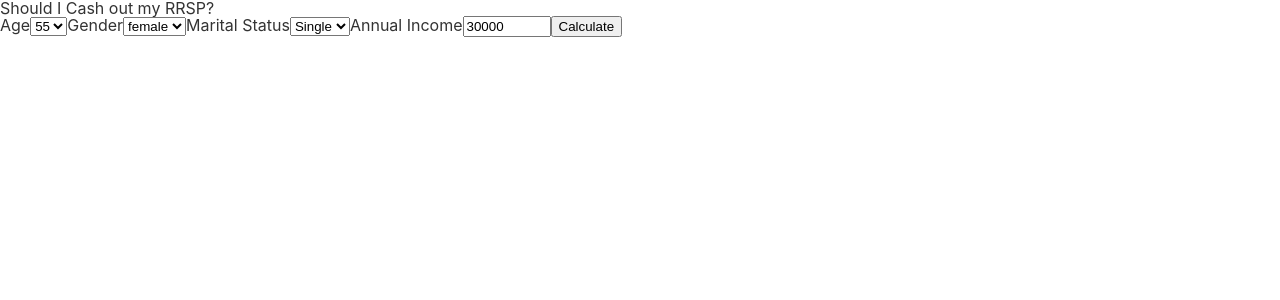
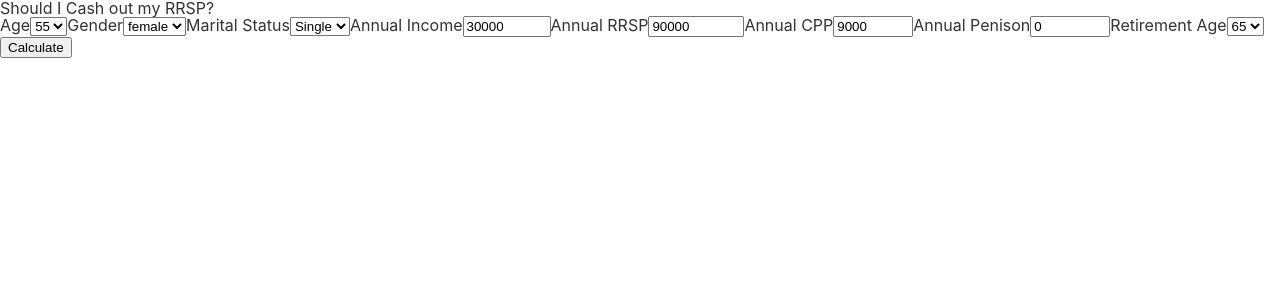
Before and after one commit to danielabar/can-rrsp-cashout, a React (Create React App) app: page / in a window 1280 px wide. Shown: the top 300 px of the page. Built offline with nearby package versions, Linux system fonts and the light colour scheme.

Commit message:
add remaining options

```diff
--- a/src/components/data-entry/data-entry.js
+++ b/src/components/data-entry/data-entry.js
@@ -5,6 +5,7 @@
   ageOptions,
   genderOptions,
   martialStatusOptions,
+  retirementAgeOptions,
 } from '../../lib/options';
 import './data-entry.css';
 
@@ -32,12 +33,24 @@
   ));
 }
 
+function createRetirementAgeSelection() {
+  return retirementAgeOptions.map(opt => (
+    <option key={opt.key} value={opt.value}>
+      {opt.label}
+    </option>
+  ));
+}
+
 class DataEntry extends Component {
   state = {
     age: config.DEFAULT_AGE,
     gender: config.DEFAULT_GENDER,
     maritalStatus: config.DEFAULT_MARITAL_STATUS,
     income: config.DEFAULT_INCOME,
+    rrsp: config.DEFAULT_RRSP,
+    cpp: config.DEFAULT_ANNUAL_CPP,
+    pension: config.DEFAULT_ANNUAL_PENSION,
+    retirementAge: config.DEFAULT_RETIREMENT_AGE,
   };
 
   update = field => evt => {
@@ -48,7 +61,16 @@
   };
 
   render() {
-    const { age, gender, maritalStatus, income } = this.state;
+    const {
+      age,
+      gender,
+      maritalStatus,
+      income,
+      rrsp,
+      cpp,
+      pension,
+      retirementAge,
+    } = this.state;
     return (
       <div className="data-entry">
         <form>
@@ -100,6 +122,58 @@
               max={config.MAX_INCOME}
             />
           </label>
+
+          <label htmlFor="rrsp">
+            Annual RRSP
+            <input
+              id="rrsp"
+              type="number"
+              name="rrsp"
+              value={rrsp}
+              onChange={this.update('rrsp')}
+              min={config.MIN_RRSP}
+              max={config.MAX_RRSP}
+            />
+          </label>
+
+          <label htmlFor="cpp">
+            Annual CPP
+            <input
+              id="cpp"
+              type="number"
+              name="cpp"
+              value={cpp}
+              onChange={this.update('cpp')}
+              min={config.MIN_ANNUAL_CPP}
+              max={config.MAX_ANNUAL_CPP}
+            />
+          </label>
+
+          <label htmlFor="pension">
+            Annual Penison
+            <input
+              id="pension"
+              type="number"
+              name="pension"
+              value={pension}
+              onChange={this.update('pension')}
+              min={config.MIN_ANNUAL_PENSION}
+              max={config.MAX_ANNUAL_PENSION}
+            />
+          </label>
+
+          <label htmlFor="selectRetirementAge">
+            Retirement Age
+            <select
+              id="selectRetirementAge"
+              name="selectRetirementAge"
+              value={retirementAge}
+              onChange={this.update('retirementAge')}
+            >
+              {createRetirementAgeSelection()}
+            </select>
+          </label>
+
           <button type="submit">Calculate</button>
         </form>
       </div>
--- a/src/config.js
+++ b/src/config.js
@@ -30,6 +30,22 @@
   DEFAULT_INCOME: 30000,
   MIN_INCOME: 0,
   MAX_INCOME: 100000,
+
+  DEFAULT_RRSP: 90000,
+  MIN_RRSP: 0,
+  MAX_RRSP: 1000000,
+
+  DEFAULT_ANNUAL_CPP: 9000,
+  MIN_ANNUAL_CPP: 0,
+  MAX_ANNUAL_CPP: 15000,
+
+  DEFAULT_ANNUAL_PENSION: 0,
+  MIN_ANNUAL_PENSION: 0,
+  MAX_ANNUAL_PENSION: 50000,
+
+  DEFAULT_RETIREMENT_AGE: 65,
+  MIN_RETIREMENT_AGE: 55,
+  MAX_RETIREMENT_AGE: 70,
 });
 
 export default config;
--- a/src/lib/options.js
+++ b/src/lib/options.js
@@ -28,5 +28,14 @@
 const ageOptions = generateNumericOptions(config.MIN_AGE, config.MAX_AGE);
 const genderOptions = generateStringOptions(config.GENDER);
 const martialStatusOptions = generateStringOptions(config.MARITAL_STATUS);
+const retirementAgeOptions = generateNumericOptions(
+  config.MIN_RETIREMENT_AGE,
+  config.MAX_RETIREMENT_AGE
+);
 
-export { ageOptions, genderOptions, martialStatusOptions };
+export {
+  ageOptions,
+  genderOptions,
+  martialStatusOptions,
+  retirementAgeOptions,
+};
```
Also changed, not shown: 1 other file (tests, documents, lock files or other folders).
